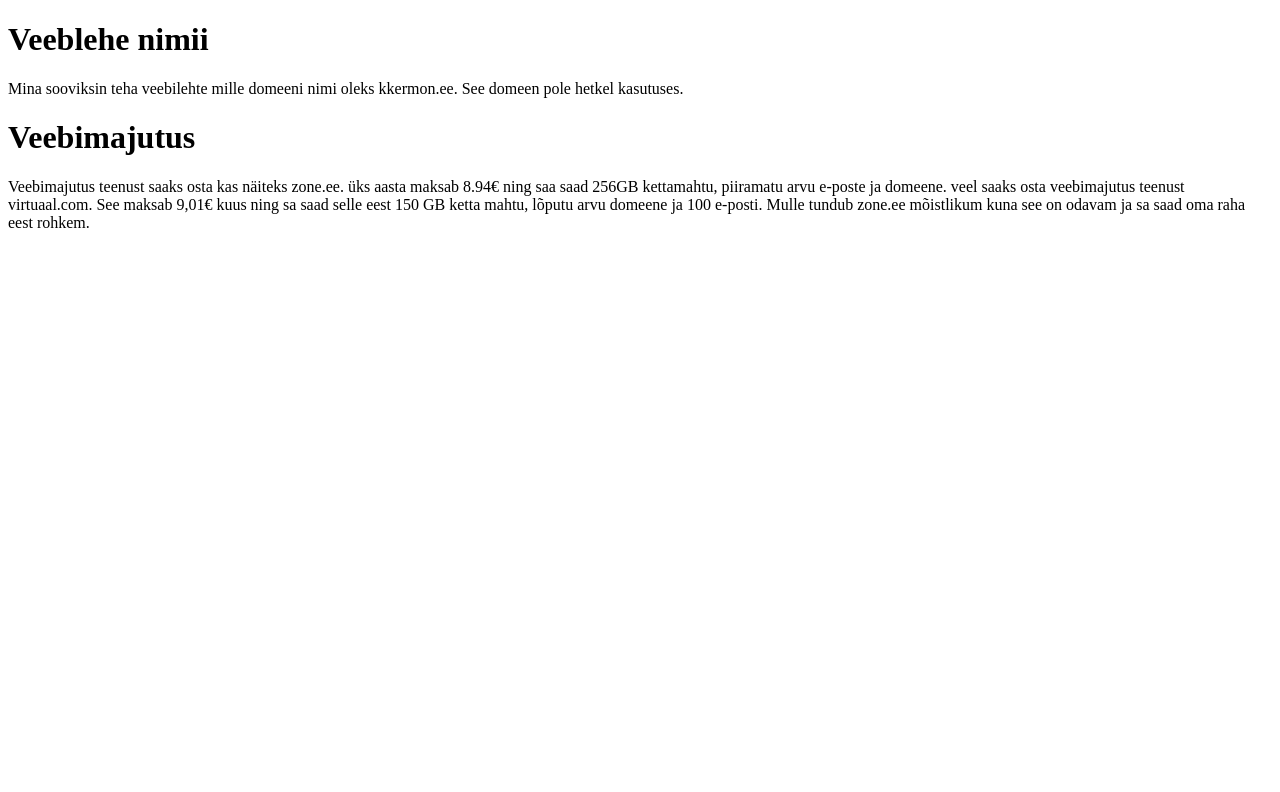
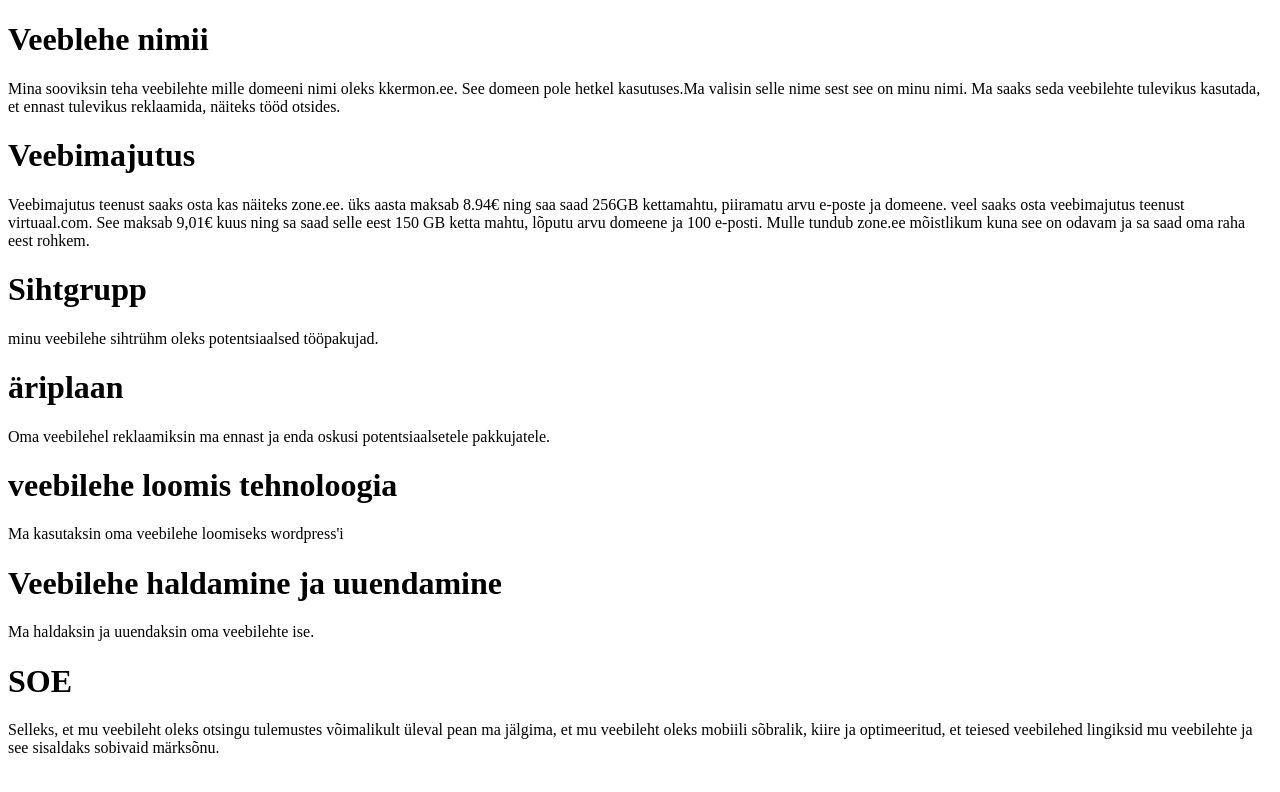
Before and after one commit to KristianKermon/Veebilehe-plaan, a plain HTML site: page index.html in a window 1280 px wide. Drawn offline with Linux system fonts and the light colour scheme.

Commit message:
Veebilehe plaant

```diff
--- a/index.html
+++ b/index.html
@@ -8,9 +8,19 @@
 <body>
 
     <h1>Veeblehe nimii</h1>
-    <p>Mina sooviksin teha veebilehte mille domeeni nimi oleks kkermon.ee. See domeen pole hetkel kasutuses.</p>
+    <p>Mina sooviksin teha veebilehte mille domeeni nimi oleks kkermon.ee. See domeen pole hetkel kasutuses.Ma valisin selle nime sest see on minu nimi. Ma saaks seda veebilehte tulevikus kasutada, et ennast tulevikus reklaamida, näiteks tööd otsides.</p>
     <h1>Veebimajutus</h1>
     <p>Veebimajutus teenust saaks osta kas näiteks zone.ee. üks aasta maksab 8.94€ ning saa saad 256GB kettamahtu, piiramatu arvu e-poste ja domeene. veel saaks osta veebimajutus teenust virtuaal.com. See maksab 9,01€ kuus ning sa saad selle eest 150 GB ketta mahtu, lõputu arvu domeene ja 100 e-posti. Mulle tundub zone.ee mõistlikum kuna see on odavam ja sa saad oma raha eest rohkem.</p>
+    <h1>Sihtgrupp</h1>
+    <p>minu veebilehe sihtrühm oleks potentsiaalsed tööpakujad.</p>
+    <h1>äriplaan</h1>
+    <p>Oma veebilehel reklaamiksin ma ennast ja enda oskusi potentsiaalsetele pakkujatele.</p>
+    <h1>veebilehe loomis tehnoloogia</h1>
+    <p>Ma kasutaksin oma veebilehe loomiseks wordpress'i</p>
+    <h1>Veebilehe haldamine ja uuendamine</h1>
+    <p>Ma haldaksin ja uuendaksin oma veebilehte ise.</p>
+    <h1>SOE</h1>
+    <p>Selleks, et mu veebileht oleks otsingu tulemustes võimalikult üleval pean ma jälgima, et mu veebileht oleks mobiili sõbralik, kiire ja optimeeritud, et teiesed veebilehed lingiksid mu veebilehte ja see sisaldaks sobivaid märksõnu.</p>
 
 </body>
 </html>
```
